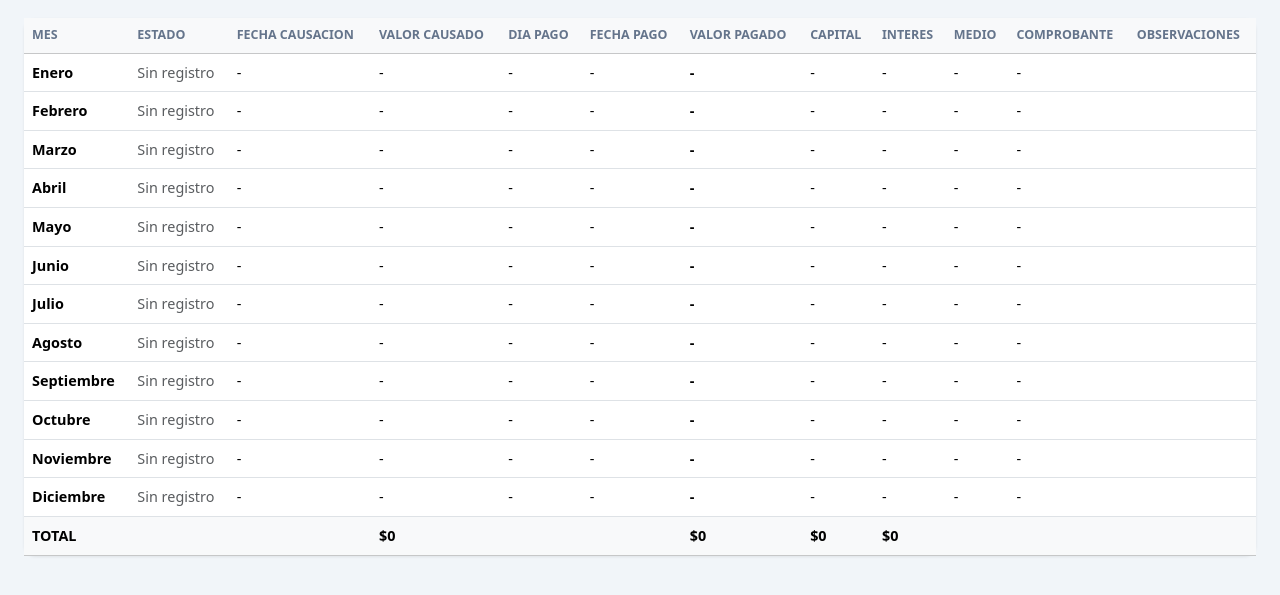
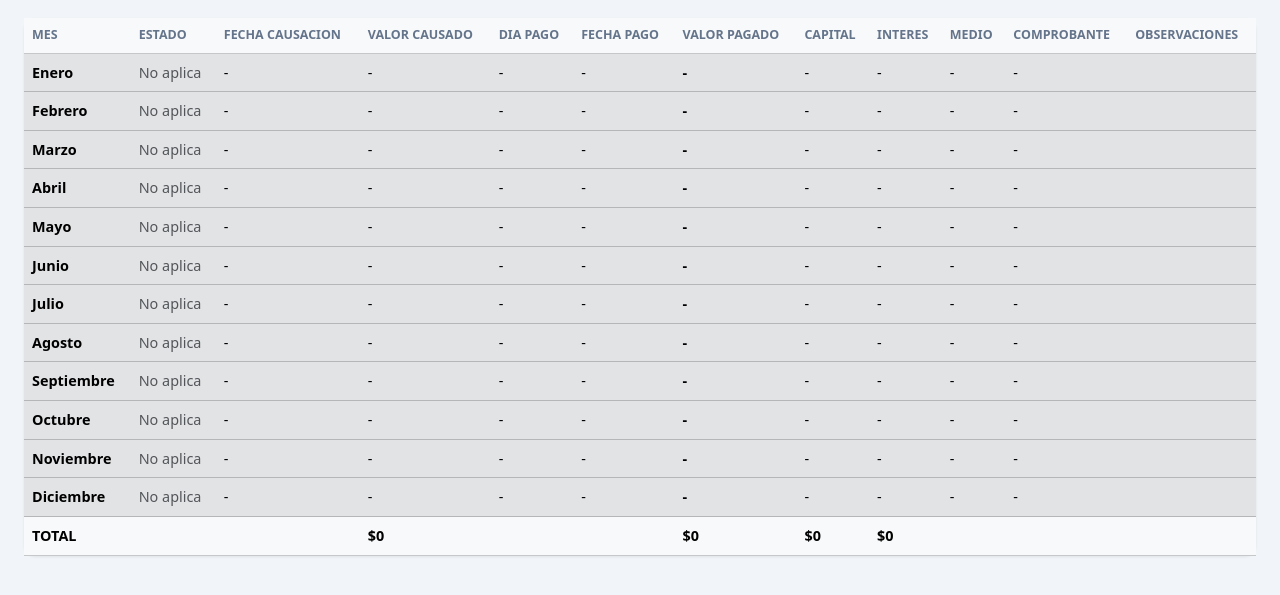
Before and after one commit to softeasyweb1966-web/financiera, a Flask app: page /obligaciones/detalle/1 in a window 1280 px wide. Shown: the part 116-711 px from the top of the page. Run offline with Flask 3, Linux system fonts and the light colour scheme; tables that the repository leaves empty hold one stand-in row (values such as "Sample post").

Commit message:
control fecha inicio de obligaciones en las liquidaciones

```diff
--- a/app/routes/obligaciones.py
+++ b/app/routes/obligaciones.py
@@ -154,10 +154,21 @@ def _fechas_programadas_obligacion(obligacion, anio, mes):
         return [fecha_mes]
 
     if obligacion.dia_limite_pago:
+        fecha_inicio = obligacion.fecha_inicio
+        fecha_final = obligacion.fecha_vencimiento
+        if fecha_inicio and fecha_inicio > fin_mes:
+            return []
+        if fecha_final and fecha_final < inicio_mes:
+            return []
         try:
-            return [date(anio, mes, min(obligacion.dia_limite_pago, fin_mes.day))]
+            fecha_mes = date(anio, mes, min(obligacion.dia_limite_pago, fin_mes.day))
         except ValueError:
             return []
+        if fecha_inicio and fecha_mes < fecha_inicio:
+            return []
+        if fecha_final and fecha_mes > fecha_final:
+            return []
+        return [fecha_mes]
     return []
 
 
@@ -197,12 +208,14 @@ def _siguiente_fecha_programada(obligacion, desde_fecha):
         return actual
 
     if obligacion.dia_limite_pago:
+        fecha_inicio = obligacion.fecha_inicio
+        fecha_final = obligacion.fecha_vencimiento
         candidato = date(
             desde_fecha.year,
             desde_fecha.month,
             min(obligacion.dia_limite_pago, monthrange(desde_fecha.year, desde_fecha.month)[1])
         )
-        if candidato <= desde_fecha:
+        while candidato <= desde_fecha or (fecha_inicio and candidato < fecha_inicio):
             siguiente_mes = desde_fecha.month + 1
             siguiente_anio = desde_fecha.year
             if siguiente_mes > 12:
@@ -213,8 +226,17 @@ def _siguiente_fecha_programada(obligacion, desde_fecha):
                 siguiente_mes,
                 min(obligacion.dia_limite_pago, monthrange(siguiente_anio, siguiente_mes)[1])
             )
+            desde_fecha = date(siguiente_anio, siguiente_mes, 1)
+        if fecha_final and candidato > fecha_final:
+            return None
         return candidato
     return None
+
+
+def _obligacion_aplica_mes(obligacion, anio, mes):
+    return _obligacion_operativa_en_periodo(obligacion, anio, mes) and bool(
+        _fechas_programadas_obligacion(obligacion, anio, mes)
+    )
 
 
 def _valor_programado_mes_obligacion(obligacion, anio, mes, ultimo_pago=None):
@@ -464,7 +486,7 @@ def pagos(anio=None, mes=None):
     obligaciones = [
         o for o in obligaciones
         if concepto_activo_en_periodo(o.concepto, anio, mes, historiales.get(o.concepto_id, []))
-        and _obligacion_operativa_en_periodo(o, anio, mes)
+        and _obligacion_aplica_mes(o, anio, mes)
     ]
     medios = MedioPago.query.filter_by(activo=True).order_by(MedioPago.nombre).all()
     obligacion_ids = [o.id for o in obligaciones]
@@ -911,6 +933,14 @@ def registrar_pago():
     componente_capital_num = _float_or_none(componente_capital)
     componente_interes_num = _float_or_none(componente_interes)
 
+    pago = PagoObligacion.query.filter_by(
+        obligacion_id=obligacion_id, anio=anio, mes=mes
+    ).first()
+
+    if not pago and not _obligacion_aplica_mes(obligacion, anio, mes):
+        flash('Esta obligacion no aplica en ese mes porque aun no habia iniciado o ya no estaba vigente.', 'danger')
+        return redirect(url_for('obligaciones.pagos', anio=anio, mes=mes))
+
     if accion == 'pagar':
         if obligacion.requiere_desglose_pago and estado in ('pagado', 'parcial'):
             if componente_capital_num is None or componente_interes_num is None:
@@ -925,10 +955,6 @@ def registrar_pago():
         elif (componente_capital_num is None) ^ (componente_interes_num is None):
             flash('Si registra capital o interes, debe diligenciar ambos valores.', 'danger')
             return redirect(url_for('obligaciones.pagos', anio=anio, mes=mes))
-
-    pago = PagoObligacion.query.filter_by(
-        obligacion_id=obligacion_id, anio=anio, mes=mes
-    ).first()
 
     if pago:
         if accion == 'causar':
@@ -1036,9 +1062,11 @@ def detalle(id):
     medios = MedioPago.query.filter_by(activo=True).order_by(MedioPago.nombre).all()
     pagos = PagoObligacion.query.filter_by(obligacion_id=id, anio=anio).order_by(PagoObligacion.mes).all()
     pagos_dict = {p.mes: p for p in pagos}
+    meses_aplicables = {mes: _obligacion_aplica_mes(obligacion, anio, mes) for mes in range(1, 13)}
     return render_template('obligaciones/detalle.html',
                            obligacion=obligacion, anio=anio,
-                           meses=MESES, pagos=pagos_dict, medios=medios)
+                           meses=MESES, pagos=pagos_dict, medios=medios,
+                           meses_aplicables=meses_aplicables)
 
 
 # ==================== REFINANCIACIONES ====================
--- a/app/templates/obligaciones/detalle.html
+++ b/app/templates/obligaciones/detalle.html
@@ -56,12 +56,14 @@
             <tbody>
                 {% for i in range(1, 13) %}
                 {% set pago = pagos.get(i) %}
-                <tr class="{{ 'table-success' if pago and pago.estado == 'pagado' else 'table-warning' if pago and pago.estado == 'causado' else 'table-danger' if pago and pago.estado == 'vencido' else '' }}">
+                <tr class="{{ 'table-secondary' if not meses_aplicables.get(i) and not pago else 'table-success' if pago and pago.estado == 'pagado' else 'table-warning' if pago and pago.estado == 'causado' else 'table-danger' if pago and pago.estado == 'vencido' else '' }}">
                     <td class="fw-semibold">{{ meses[i-1] }}</td>
                     <td>
                         {% if pago %}
                             <span class="indicador ind-{{ pago.estado }}"></span>
                             {{ pago.estado.replace('_', ' ')|title }}
+                        {% elif not meses_aplicables.get(i) %}
+                            <span class="text-muted">No aplica</span>
                         {% else %}
                             <span class="text-muted">Sin registro</span>
                         {% endif %}
```
